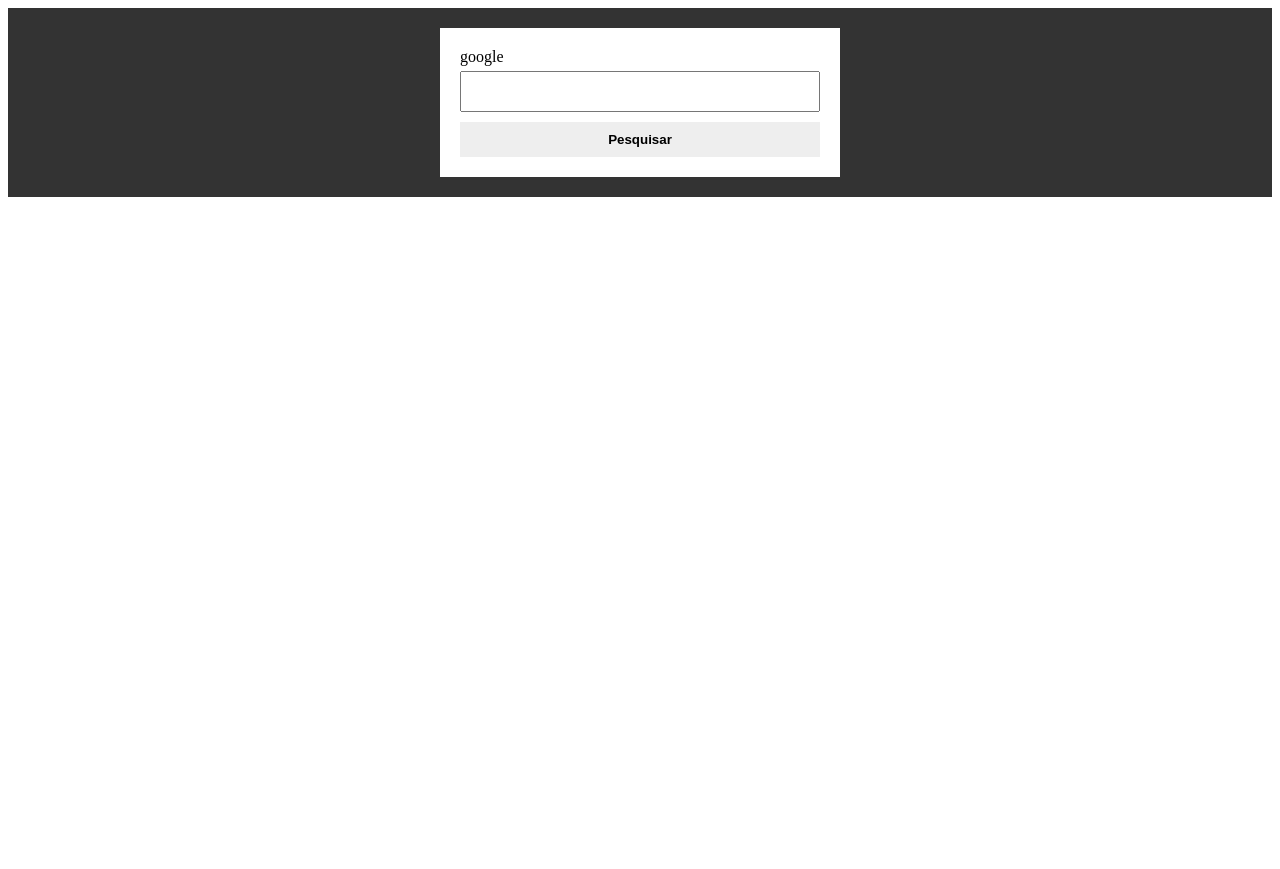
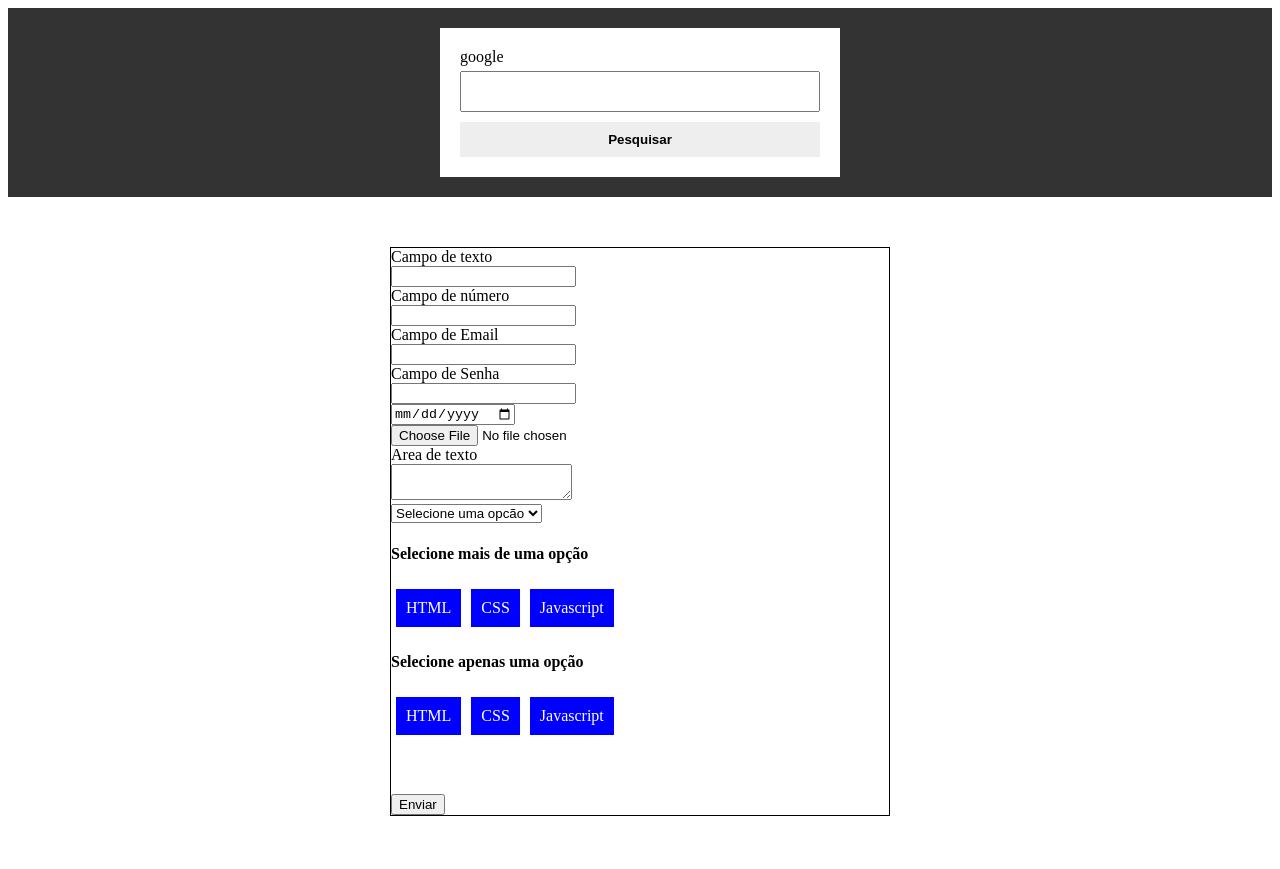
Before and after one commit to mauriciofjnr/forms, a plain HTML site: page index.html in a window 1280 px wide. Before the commit the page ends 800 px from the top, so only its background shows below. Drawn offline with Linux system fonts and the light colour scheme.

Commit message:
input formulario

```diff
--- a/index.html
+++ b/index.html
@@ -14,5 +14,74 @@
         <button>Pesquisar</button>
     </form>
 </div>
+
+<div class="register-form">
+    <form action="">
+        <label for="">Campo de texto</label>
+        <input type="text" maxlength="5">
+        <label for="">Campo de número</label>
+        <input type="number">
+        <label for="">Campo de Email</label>
+        <input type="email">
+        <label for="">Campo de Senha</label>
+        <input type="password">
+        <label for="Campo de data"></label>
+        <input type="date">
+        <label for="Campo de upload"></label>
+        <input type="file">
+        <label for="">Area de texto</label>
+        <textarea maxlength="5"></textarea>
+        <label for=""Selecione uma opcão></label>
+        <select name="select" required>
+        <option value="">Selecione uma opcão</option>
+        <option >html></option>
+        <option >CSS></option>
+        <option >Javascript></option>
+    </select>
+    <h4>Selecione mais de uma opção</h4>
+    <div class="input-inline">
+      <input type="checkbox" name="check1" value="HTML" id="item-html">
+      <label for="item-html">HTML</label>
+      <input type="checkbox" name="check2" value="CSS" id="item-css">
+      <label for="item-css">CSS</label>
+      <input type="checkbox" name="check3" value="Javascript" id="item-javascript">
+      <label for="item-javascript">Javascript</label>
+    </div>
+
+    <h4>Selecione apenas uma opção</h4>
+    <div class="input-inline">
+      <input type="radio" name="radio" value="HTML" id="radio-html">
+      <label for="radio-html">HTML</label>
+      <input type="radio" name="radio" value="CSS" id="radio-css">
+      <label for="radio-css">CSS</label>
+      <input type="radio" name="radio" value="Javascript" id="radio-javascript">
+      <label for="radio-javascript">Javascript</label>
+    </div>
+
+        <br>
+        <br>
+        <br>
+        <button>Enviar</button>
+    </form>
+
+</div>
+<br>
+<br>
+<br>
+<br>
+<br>
+<br>
+<br>
+<br>
+<br>
+<br>
+<br>
+<br>
+<br>
+<br>
+<br>
+<br>
+<br>
+<br>
 </body>
 </html>
--- a/style.css
+++ b/style.css
@@ -31,3 +31,36 @@
     width: 100%;
     cursor: pointer;
 }
+
+/* REGISTER FORM */
+.register-form {
+    padding: 50px;
+}
+.register-form form {
+    width: 500px;
+    margin: auto;
+    border: 1px solid black;
+}
+    .register-form label {
+        display: block;
+    }
+
+    .input-inline {
+        display: flex;
+    }
+
+        .input-inline input {
+            display: none;
+          }
+
+          .input-inline label {
+            display: block;
+            padding: 10px;
+            background-color: blue;
+            color: #fff;
+            margin: 5px;
+          }
+
+          .input-inline input:checked + label {
+            background-color: red;
+          }
```
